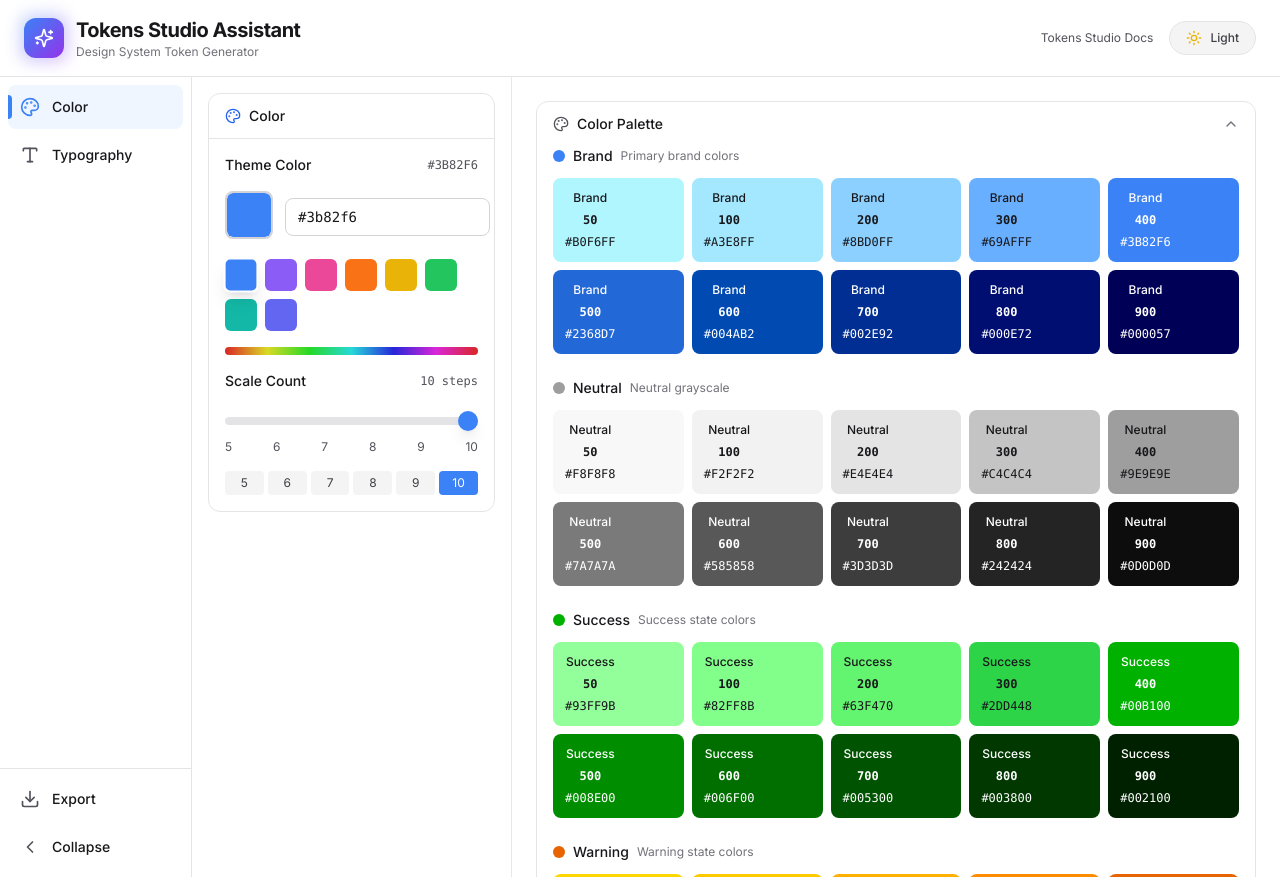
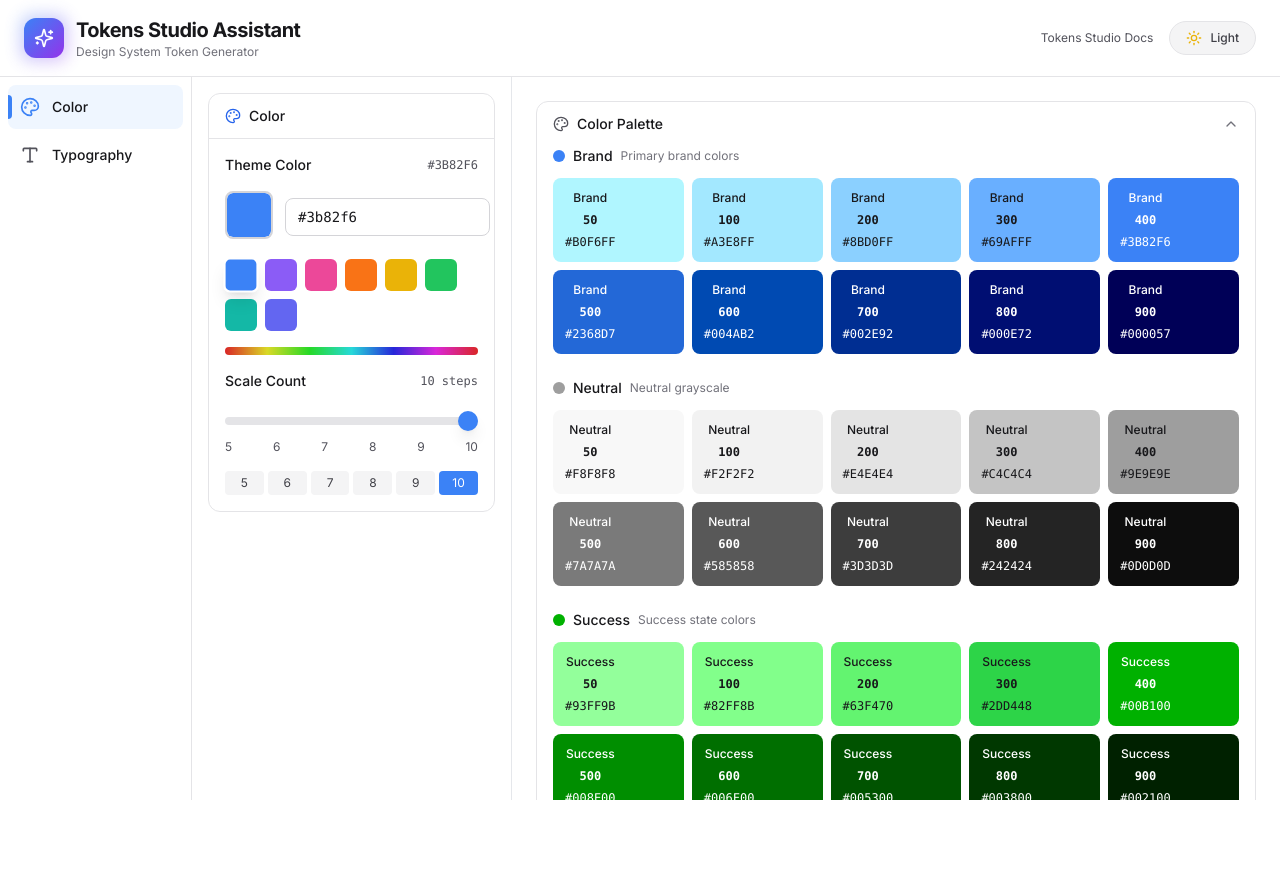
Before and after one commit to damahuazi/TokensStudioAssistant, a React (Vite) app: page / in a window 1280 px wide. After the commit the page ends 800 px from the top, so only its background shows below. Built offline with nearby package versions, Linux system fonts and the light colour scheme.

Commit message:
feat: 设计系统 Web 工具规划
Co-authored-by: traeagent <traeagent@users.noreply.github.com>

```diff
--- a/src/App.tsx
+++ b/src/App.tsx
@@ -12,14 +12,16 @@
 
   return (
     <div
-      className={`min-h-screen transition-colors duration-300 ${
+      className={`h-screen flex flex-col overflow-hidden transition-colors duration-300 ${
         mode === 'light'
           ? 'bg-white text-zinc-900'
           : 'bg-zinc-950 text-zinc-100'
       }`}
     >
       <Header />
-      <AppShell />
+      <div className="flex-1 min-h-0">
+        <AppShell />
+      </div>
     </div>
   );
 }
--- a/src/components/layout/AppShell.tsx
+++ b/src/components/layout/AppShell.tsx
@@ -8,10 +8,7 @@
   const { mode } = useTokenStore();
 
   return (
-    <div className={`h-screen flex flex-col overflow-hidden transition-colors duration-300 ${
-      mode === 'light' ? 'bg-white' : 'bg-zinc-950'
-    }`}>
-      <div className="flex-1 flex min-h-0">
+    <div className="flex min-h-full">
       <Sidebar />
 
       <div className="w-80 shrink-0 overflow-y-auto border-r transition-colors duration-300"
@@ -27,6 +24,5 @@
         </div>
       </main>
     </div>
-    </div>
   );
 };
```
Lines whose indentation alone changed are shown as unchanged.
